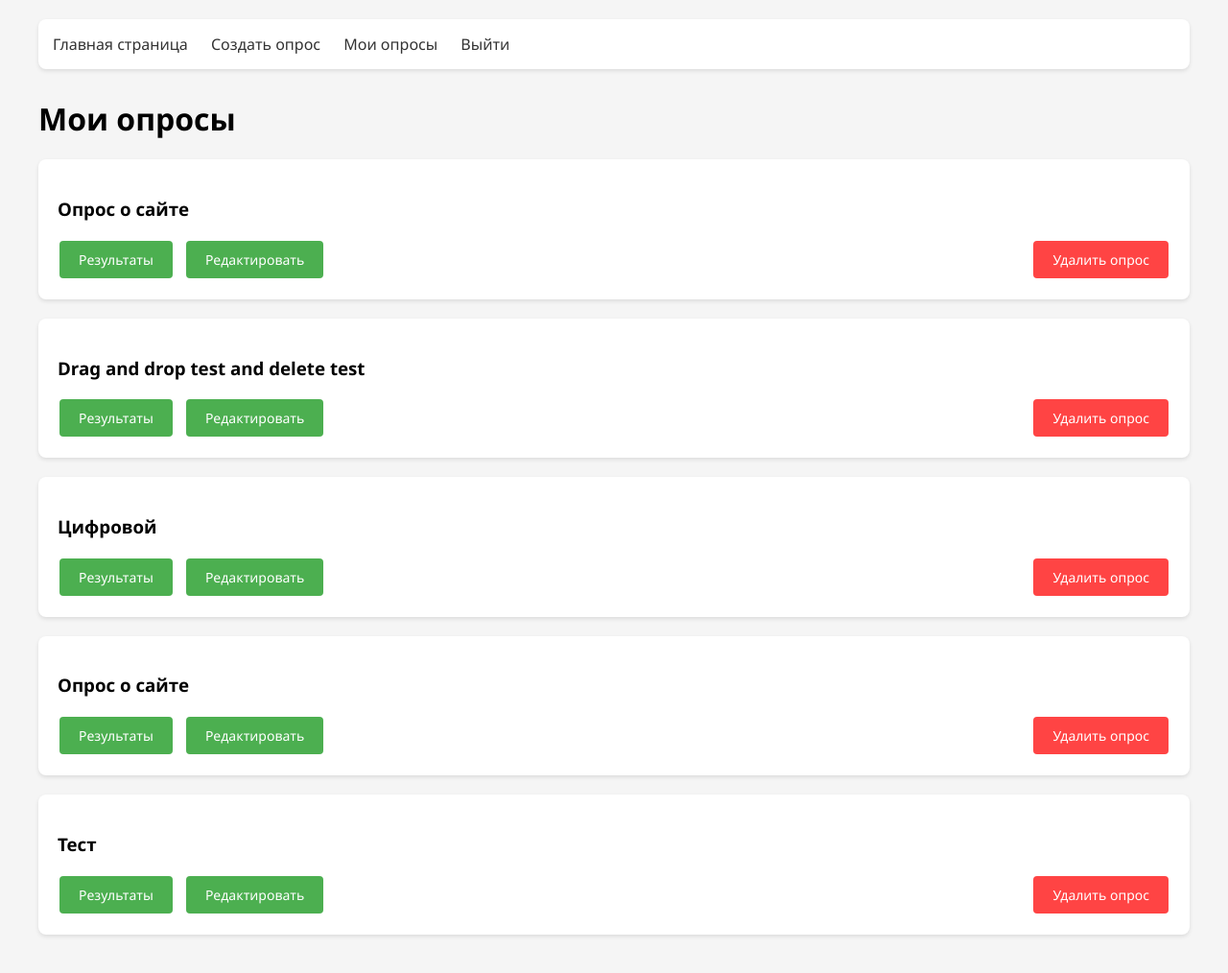
After one commit to qwedani/surveypiz, a Flask app: page /my_polls in a window 1280 px wide. The commit adds this page. Shown: the whole page at 96% size. Run offline with Flask 3, Linux system fonts and the light colour scheme; a user stored in the database is signed in; some libraries are stand-ins or nearby versions.

Commit message:
добавленна страница с опросами пользователя

```diff
--- a/app.py
+++ b/app.py
@@ -9,6 +9,9 @@ import json
 from io import BytesIO,StringIO
 import csv
 from openpyxl import Workbook
+from flask_wtf.csrf import CSRFProtect
+
+
 
 app = Flask(__name__)
 app.config['SECRET_KEY'] = 'your-secret-key'
@@ -19,6 +22,7 @@ db = SQLAlchemy(app)
 login_manager = LoginManager(app)
 login_manager.login_view = 'login'
 
+csrf = CSRFProtect(app)
 
 # Модели
 class User(db.Model, UserMixin):
@@ -219,6 +223,12 @@ def view_poll(poll_id):
 
     return render_template('poll.html', poll=poll)
 
+@app.route('/my_polls')
+@login_required
+def my_polls():
+    user_polls = Poll.query.filter_by(user_id=current_user.id).order_by(Poll.id.desc()).all()
+    return render_template('my_polls.html', polls=user_polls)
+
 
 @app.route('/results/<int:poll_id>')
 @login_required
@@ -229,7 +239,7 @@ def poll_results(poll_id):
     ).get_or_404(poll_id)
 
     if poll.user_id != current_user.id:
-        flash('Access denied', 'error')
+        flash('Доступ запрещен', 'error')
         return redirect(url_for('index'))
 
     # Используем group_concat для SQLite вместо array_agg
@@ -416,5 +426,17 @@ def export_excel(poll_id):
         download_name=f"{poll.title}_results.xlsx"
     )
 
+@app.route('/delete_poll/<int:poll_id>', methods=['POST'])
+@login_required
+def delete_poll(poll_id):
+    poll = Poll.query.get_or_404(poll_id)
+    if poll.user_id != current_user.id:
+        flash('Доступ запрещен', 'error')
+        return redirect(url_for('index'))
+    db.session.delete(poll)
+    db.session.commit()
+    flash('Опрос удален', 'success')
+    return redirect(url_for('my_polls'))
+
 if __name__ == '__main__':
     app.run(debug=True)
--- a/static/styles.css
+++ b/static/styles.css
@@ -21,42 +21,58 @@ nav a {
     font-weight: 500;
 }
 /* Стили для кнопок */
-.btn-export {
-    display: inline-block;
+.btn{
+    display: inline-flex;
+    align-items: center;
+    justify-content: center;
     padding: 10px 20px;
-    margin: 10px 5px;
-    background: #4CAF50;
-    color: white;
-    border-radius: 5px;
+    border-radius: 4px;
     text-decoration: none;
-    transition: background 0.3s;
+    transition: all 0.3s;
+    border: none;
+    cursor: pointer;
+    font-family: 'Segoe UI', Tahoma, Geneva, Verdana, sans-serif;
+    font-size: 14px;
+    margin: 2px; /* Чтобы не ломать вёрстку при обводке */
 }
 
-.btn-export:hover {
-    background: #45a049;
+/* Цвета для разных типов кнопок */
+.btn {
+    background: #4CAF50;
     color: white;
 }
 
-.fas {
-    margin-right: 5px;
-}
-.btn {
-    display: inline-block;
-    padding: 8px 16px;
-    background: #4CAF50;
+.btn-export {
+    background: #2196F3;
     color: white;
-    border: none;
-    border-radius: 4px;
-    cursor: pointer;
-    text-decoration: none;
-    transition: background 0.3s;
 }
 
-.btn:hover {
-    background: #45a049;
+/* Стиль для кнопки удаления */
+.btn-delete-poll {
+    background: #ff4444;
+    color: white;
 }
 
-.delete-btn {
+/* Ховер-эффекты */
+.btn:hover{
+    opacity: 0.9;
+    background: #3e8e41;
+}
+.btn-export:hover {
+    opacity: 0.9;
+    background: #3a80b1;
+}
+.btn-delete-poll:hover {
+    opacity: 0.9;
+    background: #cc0000;
+}
+/* Для формы удаления */
+.inline-form {
+    display: inline-block;
+    margin: 0;
+}
+
+.delete-question-btn {
     position: absolute;
     right: 10px;
     top: 10px;
@@ -70,48 +86,23 @@ nav a {
     font-size: 16px;
 }
 
-.question-card {
+.poll-card {
     position: relative;
-    margin: 20px 0;
-    padding: 20px;
-    border: 1px solid #ddd;
-    border-radius: 8px;
-    background: #fff;
-    cursor: move;
-}
-
-.question-textarea {
-    width: 96%;
-    padding: 12px;
-    border: 2px solid #e0e0e0;
-    border-radius: 8px;
-    resize: none; /* Запрещаем ручное изменение размера */
-    min-height: 60px; /* Минимальная высота */
-    font-size: 16px;
-    margin: 10px 0;
-    overflow-y: hidden; /* Скрываем вертикальный скролл */
-    transition: all 0.3s;
-
-.question-textarea:focus {
-    border-color: #4A90E2;
-    outline: none;
-    box-shadow: 0 0 5px rgba(74, 144, 226, 0.3);
-}
-
-/* Стили для подсказки */
-.format-hint {
-    display: block;
-    color: #666;
-    font-size: 12px;
-    margin-top: 5px;
-}
-
-.poll-card {
     background: white;
     padding: 20px;
     margin-bottom: 20px;
     border-radius: 8px;
     box-shadow: 0 2px 4px rgba(0,0,0,0.1);
+}
+
+.poll-actions {
+    display: flex;
+    margin-top: 15px;
+    gap: 10px;
+}
+
+.poll-actions .inline-form{
+    margin-left: auto; /* Автоматический отступ слева сдвигает кнопку вправо */
 }
 
 .poll-editor {
--- a/templates/base.html
+++ b/templates/base.html
@@ -9,6 +9,7 @@
         <a href="{{ url_for('index') }}">Главная страница</a>
         {% if current_user.is_authenticated %}
             <a href="{{ url_for('create_poll') }}">Создать опрос</a>
+            <a href="{{ url_for('my_polls') }}">Мои опросы</a>
             <a href="{{ url_for('logout') }}">Выйти</a>
         {% else %}
             <a href="{{ url_for('login') }}">Войти</a>
--- a/templates/create_poll.html
+++ b/templates/create_poll.html
@@ -13,7 +13,7 @@
         <div id="questions-container">
             <div class="question-card">
                 <div class="question-header">
-                    <button type="button" class="delete-btn" onclick="removeQuestion(this)">×</button>
+                    <button type="button" class="delete-question-btn" onclick="removeQuestion(this)">×</button>
                     <textarea class="question-textarea" name="question[]" placeholder="Текст вопроса" required></textarea>
                     <select name="type[]">
                         <option value="text">Текстовый вопрос</option>
--- a/templates/login.html
+++ b/templates/login.html
@@ -12,7 +12,7 @@
         <input type="password" name="password" required>
     </div>
 
-    <button type="submit" class="btn">Login</button>
+    <button type="submit" class="btn">Войти</button>
     <p>Еще не зарегестрированны? <a href="{{ url_for('register') }}">Зарегестрироваться</a></p>
 </form>
 {% endblock %}
--- /dev/null
+++ b/templates/my_polls.html
@@ -0,0 +1,36 @@
+{% extends "base.html" %}
+{% block content %}
+<div class="polls-container">
+    <h1>Мои опросы</h1>
+
+    {% if not polls %}
+    <div class="no-polls">
+        <p>Вы еще не создали ни одного опроса</p>
+        <a href="{{ url_for('create_poll') }}" class="btn">Создать опрос</a>
+    </div>
+    {% endif %}
+
+    <div class="polls-list">
+        {% for poll in polls %}
+        <div class="poll-card">
+            <h3>{{ poll.title }}</h3>
+            <!-- Заглушка для редактирования -->
+            <div class="poll-actions">
+                <a href="{{ url_for('poll_results', poll_id=poll.id) }}" class="btn">Результаты</a>
+                <a href="#" class="btn">Редактировать</a>
+                <form action="{{ url_for('delete_poll', poll_id=poll.id) }}" method="POST" class="inline-form">
+                    <input type="hidden" name="csrf_token" value="{{ csrf_token() }}">
+                    <button
+                            type="submit"
+                            class="btn btn-delete-poll"
+                            onclick="return confirm('Вы уверены что хотите удалть опрос?')"
+                    >
+                        Удалить опрос
+                    </button>
+                </form>
+            </div>
+        </div>
+        {% endfor %}
+    </div>
+</div>
+{% endblock %}
```
Also changed, not shown: other parts of static/styles.css (+30 -1 lines), instance/polls.db.
